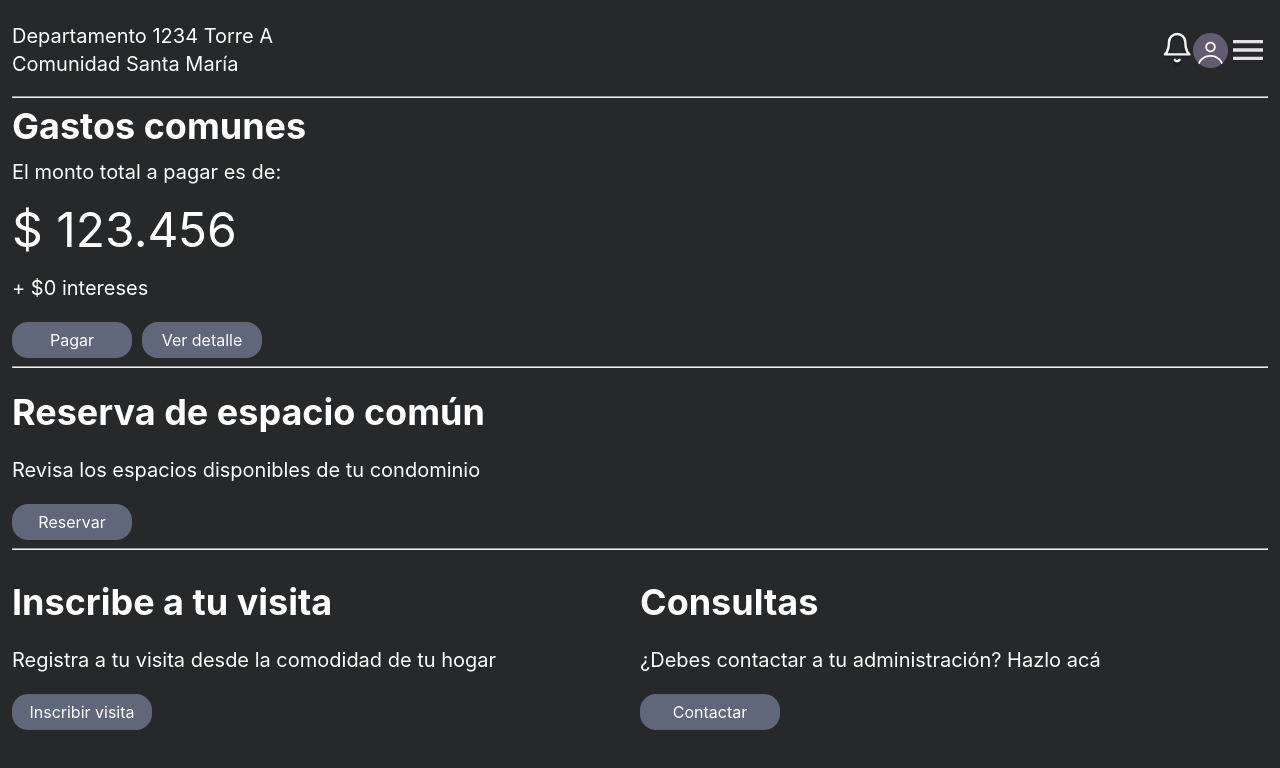
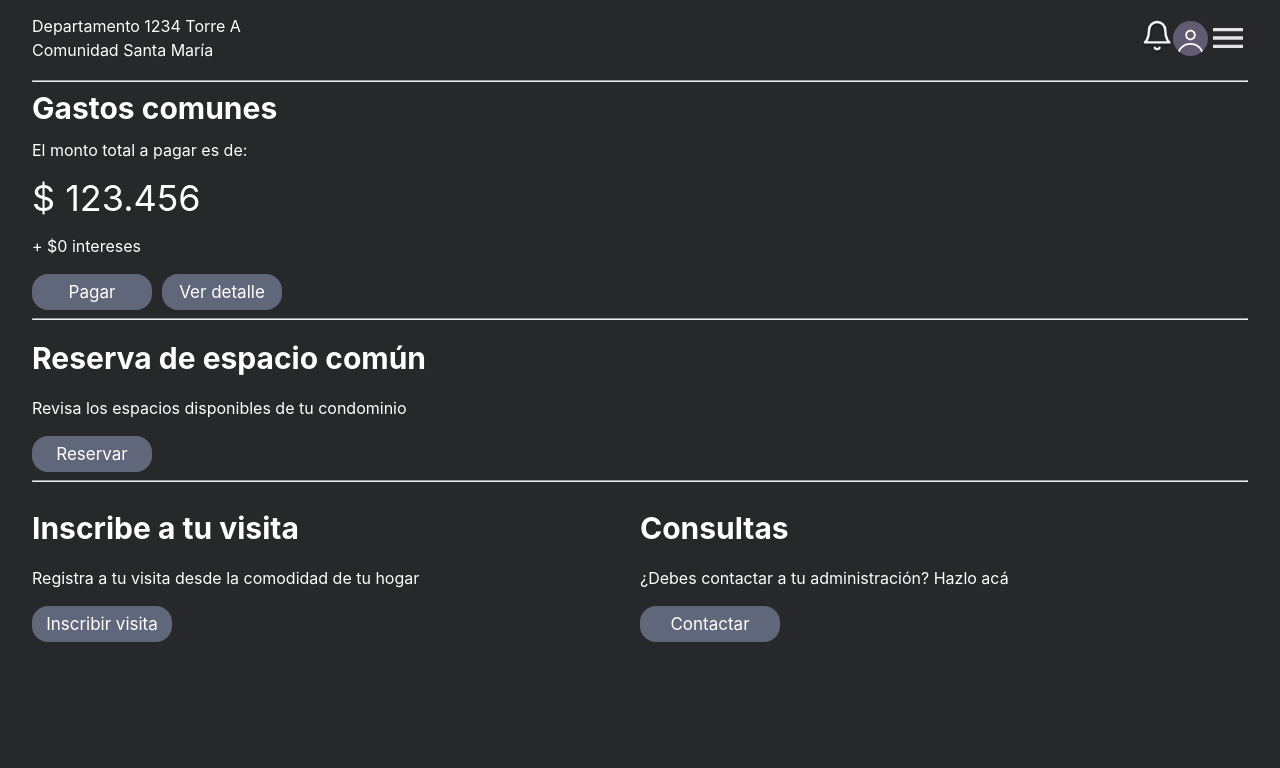
Before and after one commit to retamaish/INF322-DIU-ComunidadEdificio, a React app: page / in a window 1280 px wide. Shown: the top 768 px of the page. Built offline with nearby package versions, Linux system fonts and the light colour scheme; the HTML template or start-up script is replaced by a standard one.

Commit message:
Font-size de los elementos actualizado [--]

```diff
--- a/src/pages/home.jsx
+++ b/src/pages/home.jsx
@@ -24,15 +24,18 @@ export const Home = () => {
       <hr />
 
       <div className='home__top'>
+        <div>
           <H1 className='bold' style={{ margin: 0 }}>Gastos comunes</H1>
           <P style={{ marginTop: 12 }}>El monto total a pagar es de:</P>
-        <P className='text-5xl bold' style={{ margin: 0 }}>$ 123.456</P>
+          <P className='text-4xl bold' style={{ margin: 0 }}>$ 123.456</P>
           <P>+ $0 intereses</P>
 
           <div className='home__top__buttons'>
             <button className='button button__submit' style={{ width: '120px', marginRight: '10px' }}>Pagar</button>
             <button className='button button__submit' style={{ width: '120px' }}>Ver detalle</button>
           </div>
+        </div>
+
       </div>
 
       <hr />
--- a/src/stylesheets/elements/button/button.scss
+++ b/src/stylesheets/elements/button/button.scss
@@ -1,5 +1,5 @@
 .button {
     padding: 8px 12px;
     border-radius: 16px;
-    font-size: 16px;
+    font-size: 17px;
 }
--- a/src/stylesheets/index.scss
+++ b/src/stylesheets/index.scss
@@ -11,6 +11,7 @@ body {
   margin: 0;
   width: 100%;
   color: white;
+  overflow: hidden;
 }
 
 html,
--- a/src/stylesheets/layout/layout.scss
+++ b/src/stylesheets/layout/layout.scss
@@ -1,4 +1,4 @@
 .layout {
-    padding: 12px;
+    padding: 4px 32px;
     height: 100%;
 }
--- a/src/stylesheets/typography/H1.scss
+++ b/src/stylesheets/typography/H1.scss
@@ -1,4 +1,4 @@
 .H1 {
-    font-size: 2.25rem; /* 36px */
-    line-height: 2.5rem; /* 40px */
+    font-size: 1.875rem; /* 30px */
+    line-height: 2.25rem; /* 36px */
 }
--- a/src/stylesheets/typography/H2.scss
+++ b/src/stylesheets/typography/H2.scss
@@ -1,4 +1,4 @@
 .H2 {
-    font-size: 1.875rem; /* 30px */
-    line-height: 2.25rem; /* 36px */
+    font-size: 1.5rem; /* 24px */
+    line-height: 2rem; /* 32px */
 }
--- a/src/stylesheets/typography/H3.scss
+++ b/src/stylesheets/typography/H3.scss
@@ -1,4 +1,4 @@
 .H3 {
-    font-size: 1.5rem; /* 24px */
-    line-height: 2rem; /* 32px */
+    font-size: 1.25rem; /* 20px */
+    line-height: 1.75rem; /* 28px */
 }
--- a/src/stylesheets/typography/Paragraph.scss
+++ b/src/stylesheets/typography/Paragraph.scss
@@ -1,4 +1,4 @@
 .P {
-    font-size: 1.25rem; /* 20px */
-    line-height: 1.75rem; /* 28px */
+    font-size: 1rem; /* 16px */
+    line-height: 1.5rem; /* 24px */
 }
```
Lines whose indentation alone changed are shown as unchanged.
